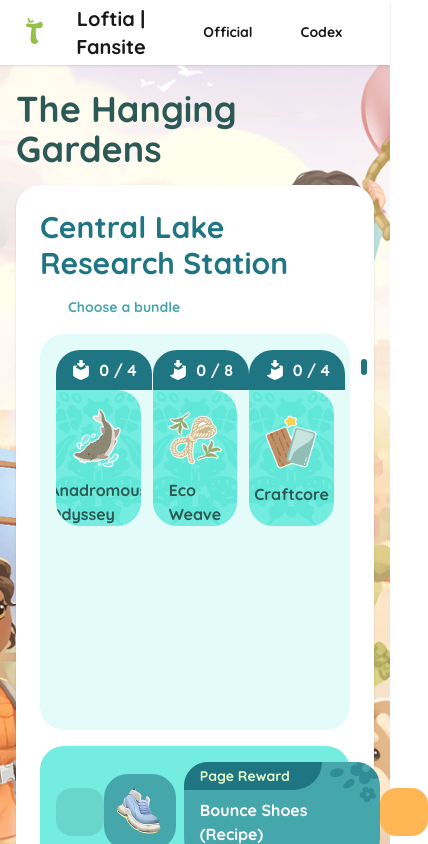
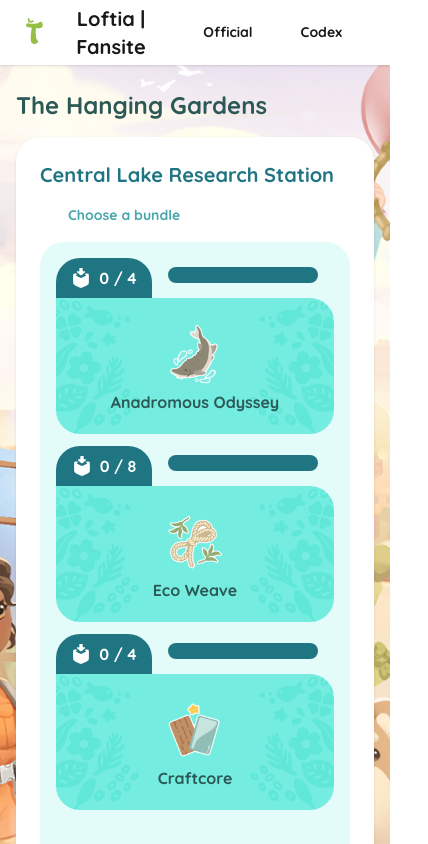
Before and after one commit to thoanny/loftia, a Vue app: page / in a window 390 px wide. Shown: the top 844 px of the page, 428 px wide, since content can reach past the window. Built offline with nearby package versions, Linux system fonts and the light colour scheme; some icons are missing.

Commit message:
Updated responsive

```diff
--- a/src/components/BundlePack.vue
+++ b/src/components/BundlePack.vue
@@ -56,7 +56,7 @@
             v-if="pack.iconUrl"
           />
         </div>
-        <div class="card-title" v-text="pack.name"></div>
+        <div class="card-title leading-none text-center" v-text="pack.name"></div>
       </div>
     </div>
   </div>
--- a/src/components/BundleReward.vue
+++ b/src/components/BundleReward.vue
@@ -1,7 +1,7 @@
 <template>
   <div class="flex items-center justify-center gap-2">
     <div
-      class="bg-loftia-blue-400 text-white overflow-hidden rounded-box aspect-square size-19"
+      class="hidden sm:block bg-loftia-blue-400 text-white overflow-hidden rounded-box aspect-square size-19"
       v-if="item.iconUrl"
     >
       <img :src="`/img/items/${item.iconUrl}`" alt="" class="object-cover w-full h-full p-1" />
@@ -16,7 +16,7 @@
           ></div>
         </div>
 
-        <div class="card-title" v-text="item.name"></div>
+        <div class="card-title text-sm sm:text-base line-clamp-1" v-text="item.name"></div>
       </div>
     </div>
   </div>
--- a/src/views/BundlesView.vue
+++ b/src/views/BundlesView.vue
@@ -22,12 +22,12 @@ const { handleOpenPack, handleOpenPage, handleUpdateUserItem, handleResetBundles
     :key="city.id"
     class="max-w-4xl mx-auto"
   >
-    <h2 class="text-4xl text-loftia-blue-content mb-4">{{ city.name }}</h2>
+    <h2 class="text-2xl sm:text-4xl text-loftia-blue-content mb-4">{{ city.name }}</h2>
 
     <div v-for="bundle in city.bundles" :key="bundle.id">
       <div class="card bg-base-100 shadow-sm mb-4">
         <div class="card-body gap-4">
-          <h3 class="text-3xl text-loftia-blue-500">{{ bundle.name }}</h3>
+          <h3 class="text-xl sm:text-3xl text-loftia-blue-500">{{ bundle.name }}</h3>
 
           <div
             class="flex gap-2 cursor-pointer text-loftia-blue-400 hover:text-loftia-blue-500"
@@ -42,7 +42,9 @@ const { handleOpenPack, handleOpenPage, handleUpdateUserItem, handleResetBundles
             <span>Choose a bundle</span>
           </div>
           <template v-if="bundle.currentPack">
-            <div class="grid grid-cols-3 grid-rows-2 gap-3 bg-loftia-blue-100/20 p-4 rounded-box">
+            <div
+              class="grid grid-cols-1 grid-rows-5 sm:grid-cols-2 sm:grid-rows-3 md:grid-cols-3 md:grid-rows-2 gap-3 bg-loftia-blue-100/20 p-4 rounded-box"
+            >
               <BundleGive
                 v-for="item in bundle.currentPack?.items"
                 :key="item.id"
@@ -55,7 +57,9 @@ const { handleOpenPack, handleOpenPage, handleUpdateUserItem, handleResetBundles
             </div>
           </template>
           <template v-else>
-            <div class="grid grid-cols-3 grid-rows-2 gap-3 bg-loftia-blue-100/20 p-4 rounded-box">
+            <div
+              class="grid grid-cols-1 grid-rows-5 sm:grid-cols-2 sm:grid-rows-3 md:grid-cols-3 md:grid-rows-2 gap-3 bg-loftia-blue-100/20 p-4 rounded-box"
+            >
               <BundlePack
                 v-for="pack in bundle.packs"
                 :key="pack.id"
@@ -65,7 +69,7 @@ const { handleOpenPack, handleOpenPage, handleUpdateUserItem, handleResetBundles
               />
             </div>
             <div
-              class="flex items-center justify-between bg-loftia-blue-100 p-4 rounded-box select-none"
+              class="flex items-center justify-between bg-loftia-blue-100 p-4 rounded-box select-none gap-x-2"
             >
               <button
                 class="btn btn-square btn-lg"
@@ -95,7 +99,9 @@ const { handleOpenPack, handleOpenPage, handleUpdateUserItem, handleResetBundles
     </div>
   </div>
 
-  <button class="btn btn-error btn-block" @click="handleResetBundles">Reset all bundles</button>
+  <div class="max-w-4xl mx-auto">
+    <button class="btn btn-error btn-block" @click="handleResetBundles">Reset all bundles</button>
+  </div>
 
   <!-- <DesignSystem /> -->
 </template>
```
